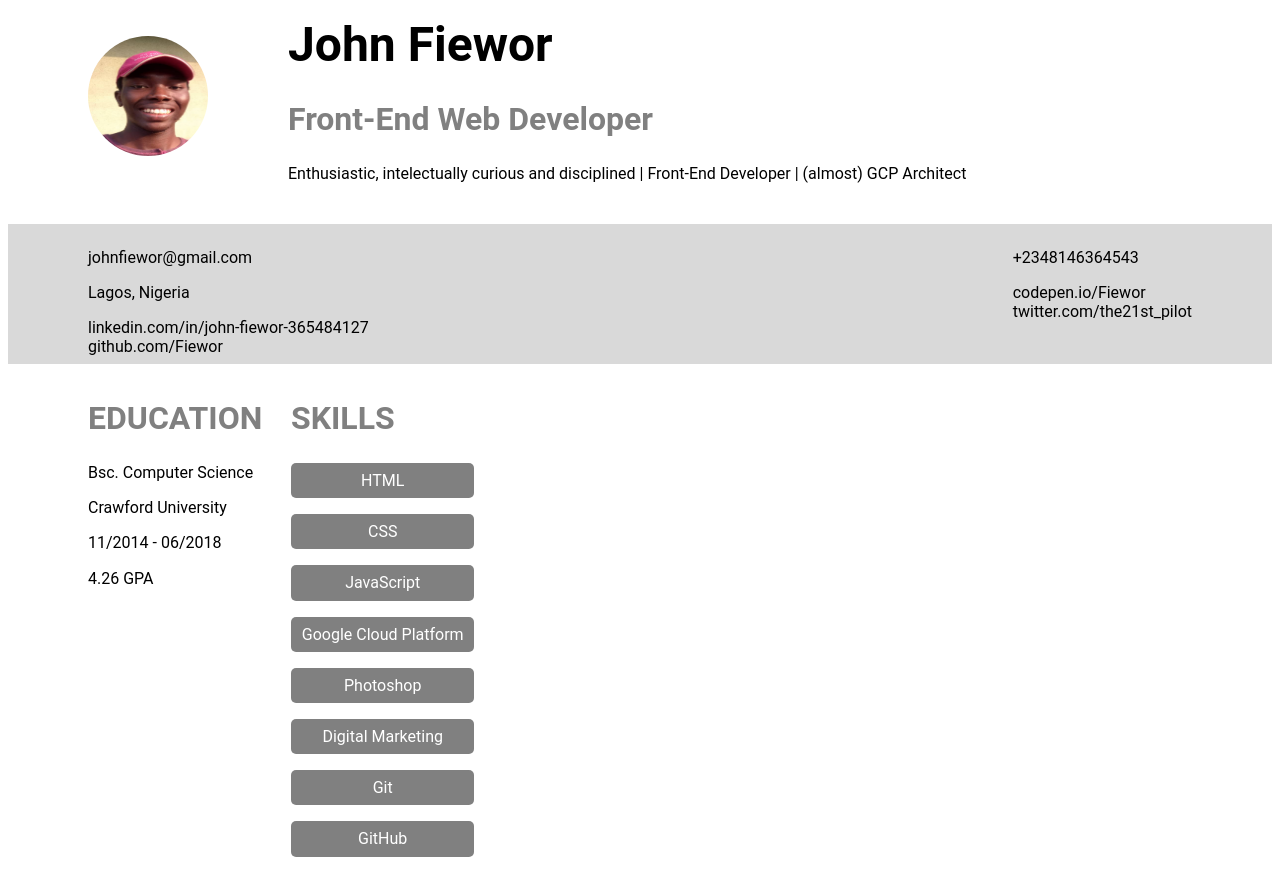
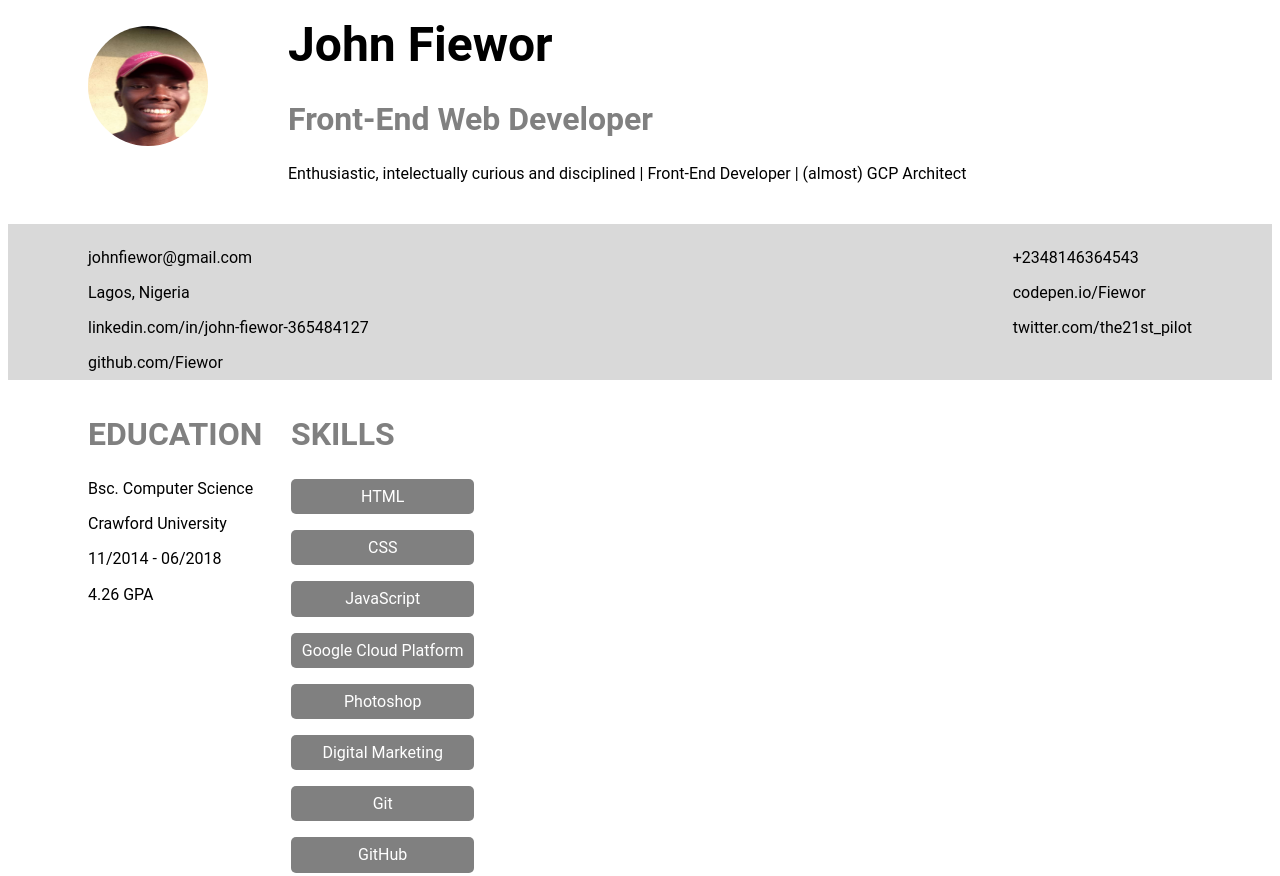
Before and after one commit to Fiewor/resume, a plain HTML site: page index.html in a window 1280 px wide. Shown: the top 876 px of the page. Drawn offline with Linux system fonts and the light colour scheme.

Commit message:
adjustments in spacing

```diff
--- a/style.css
+++ b/style.css
@@ -32,7 +32,16 @@ h2:first-of-type {
 .first img{
     width: 200px;
     height: 200px;
-    clip-path: circle(30% at 30% 40%);
+    clip-path: circle(30% at 30% 35%);
+}
+
+.second div:first-of-type a:last-of-type {
+    padding-top: 1rem;
+}
+
+
+.second div:nth-of-type(2) a:last-of-type {
+    padding-top: 1rem;
 }
 
 .second {
@@ -44,9 +53,15 @@ h2:first-of-type {
     text-decoration: none;
     color:#000;
 }
+
 .second, .third {
     display: flex;
     justify-content: space-between;
+}
+
+.third
+.third:nth-child(2) {
+    margin-left: 2rem ;
 }
 
 .skills p {
@@ -56,6 +71,7 @@ h2:first-of-type {
     width: 20%;
     color: white;
     text-align: center;
+    display: inl;
     /* margin: 1px auto; */
 }
 
```
